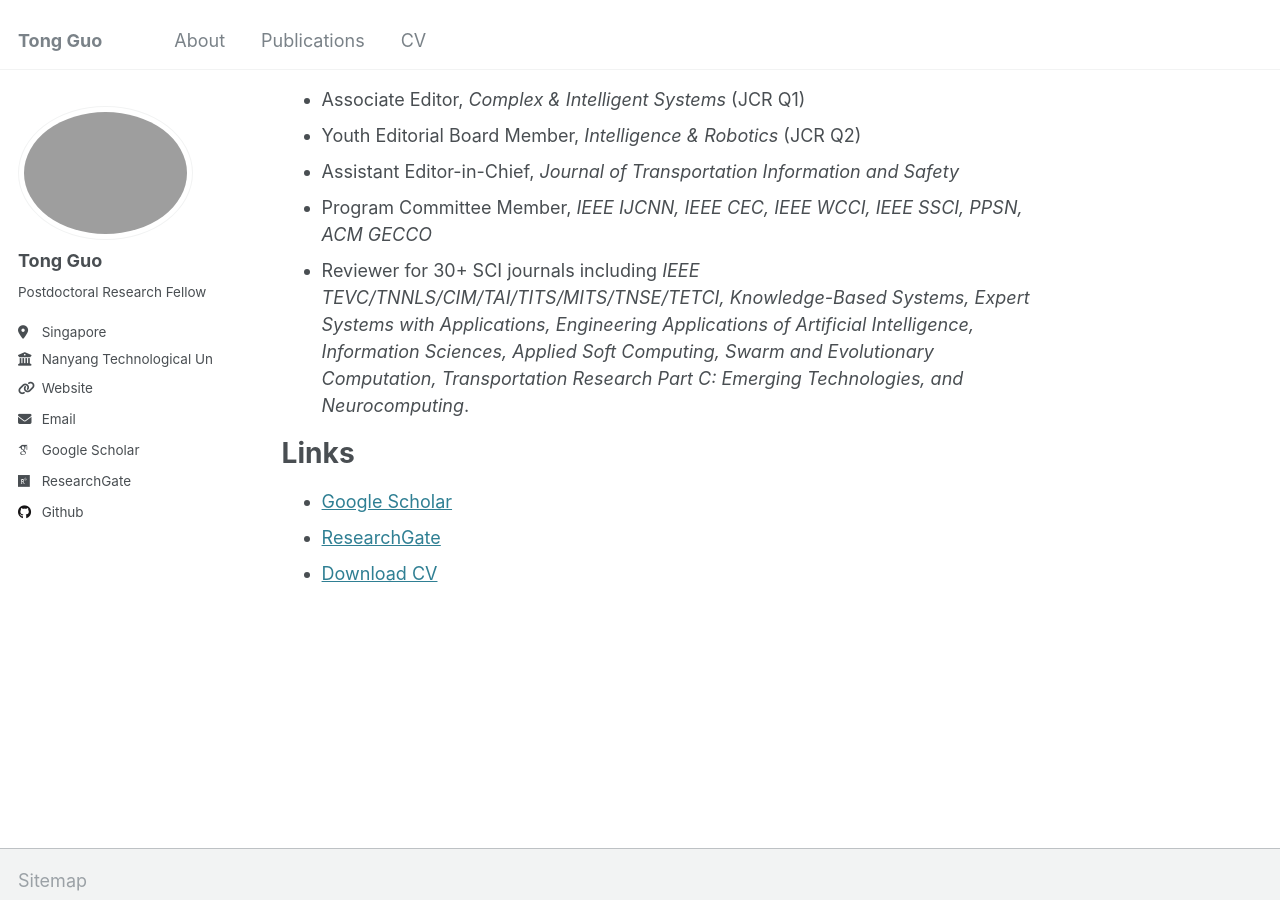
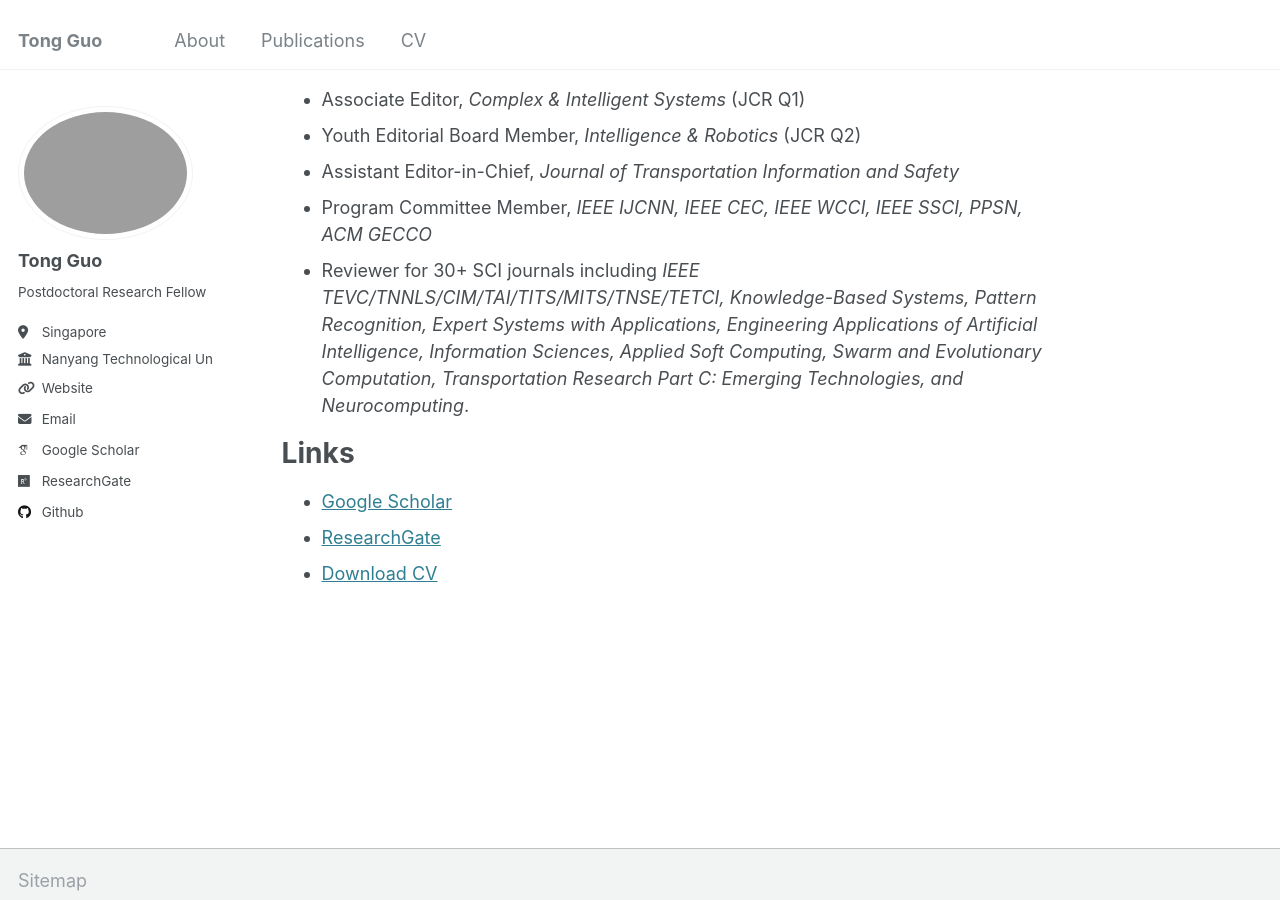
Before and after one commit to buaaguotong/buaaguotong.github.io, a Jekyll site: the page built from _pages/about.md, in a window 1280 px wide and 900 px high, scrolled down 708 px. Built offline with Jekyll 4.4.1, drawn with Linux system fonts in a browser that asks for light colours; some web fonts are replaced.

Commit message:
Update about.md
Signed-off-by: buaaguotong <41051936+buaaguotong@users.noreply.github.com>

```diff
--- a/_pages/about.md
+++ b/_pages/about.md
@@ -26,7 +26,7 @@ Academic Service
 * Youth Editorial Board Member, *Intelligence & Robotics* (JCR Q2)
 * Assistant Editor-in-Chief, *Journal of Transportation Information and Safety*
 * Program Committee Member, *IEEE IJCNN, IEEE CEC, IEEE WCCI, IEEE SSCI, PPSN, ACM GECCO*
-* Reviewer for 30+ SCI journals including *IEEE TEVC/TNNLS/CIM/TAI/TITS/MITS/TNSE/TETCI, Knowledge-Based Systems, Expert Systems with Applications,  Engineering Applications of Artificial Intelligence, Information Sciences, Applied Soft Computing, Swarm and Evolutionary Computation, Transportation Research Part C: Emerging Technologies, and Neurocomputing*.
+* Reviewer for 30+ SCI journals including *IEEE TEVC/TNNLS/CIM/TAI/TITS/MITS/TNSE/TETCI, Knowledge-Based Systems, Pattern Recognition, Expert Systems with Applications,  Engineering Applications of Artificial Intelligence, Information Sciences, Applied Soft Computing, Swarm and Evolutionary Computation, Transportation Research Part C: Emerging Technologies, and Neurocomputing*.
 
 Links
 ======
```
